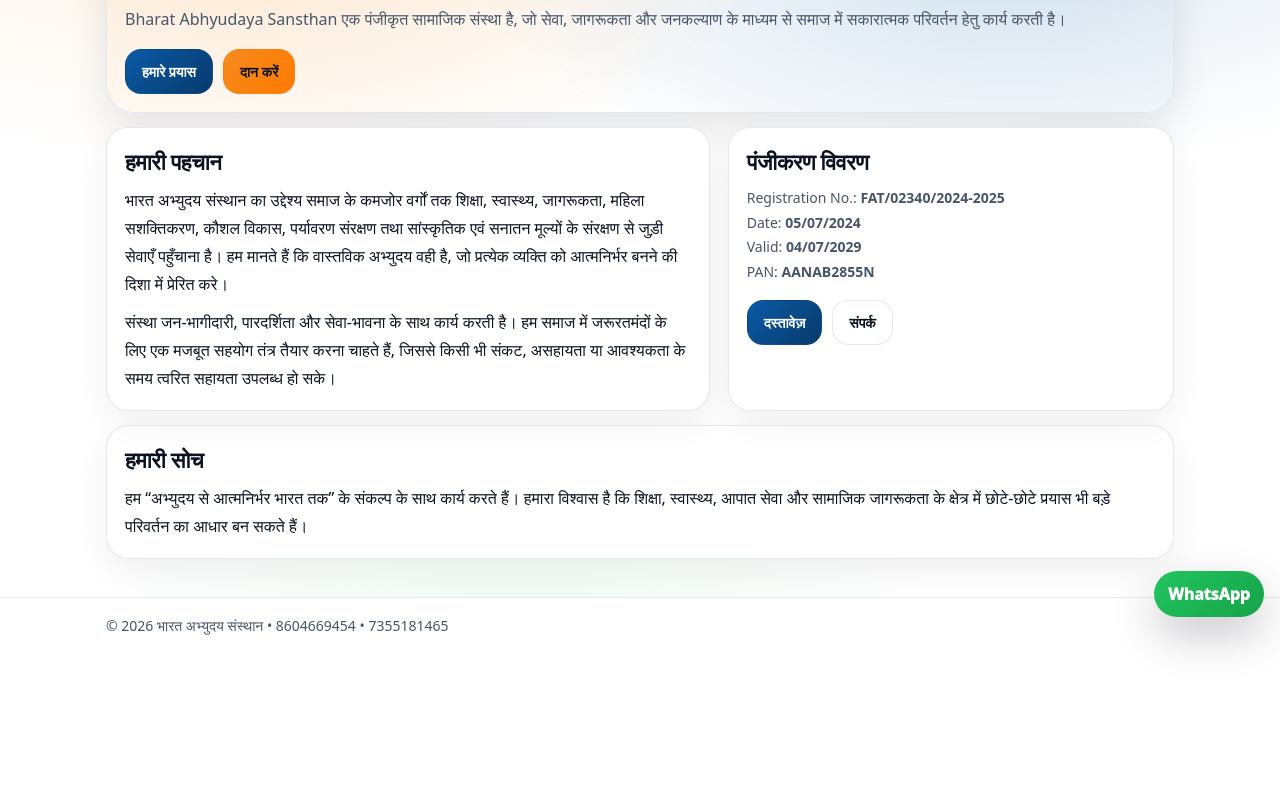
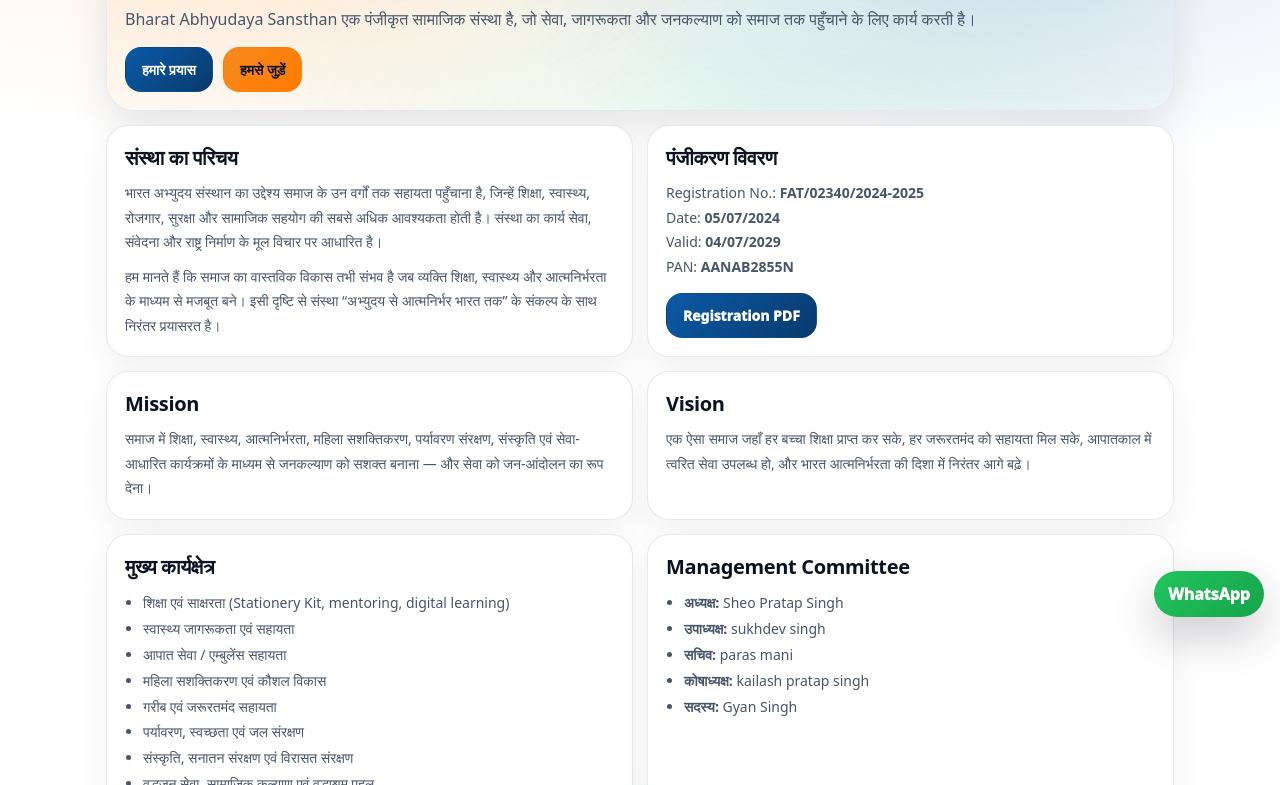
Before and after one commit to sheopratapsingh243-coder/bas-website, a plain HTML site: page about.html in a window 1280 px wide. Shown: the part 167-952 px from the top of the page. Before the commit the page ends 820 px from the top, so only its background shows below. Drawn offline with Linux system fonts and the light colour scheme.

Commit message:
Update about.html

```diff
--- a/about.html
+++ b/about.html
@@ -3,12 +3,13 @@
 <head>
   <meta charset="UTF-8" />
   <meta name="viewport" content="width=device-width, initial-scale=1"/>
-  <title>About Us | Bharat Abhyudaya Sansthan</title>
+  <title>About | Bharat Abhyudaya Sansthan</title>
 
   <style>
     :root{
       --brand:#0b5aa6;
       --accent:#f58b1f;
+      --green:#16a34a;
       --fg:#0b1220;
       --muted:#475569;
       --border:#e2e8f0;
@@ -32,7 +33,7 @@
     .wrap{max-width:var(--max);margin:0 auto;padding:0 16px}
     section{padding:28px 0}
     h1{margin:0;font-size:34px;letter-spacing:-.9px;line-height:1.15}
-    h2{margin:0;font-size:22px;letter-spacing:-.4px}
+    h2{margin:0;font-size:20px;letter-spacing:-.35px}
     p{margin:10px 0 0;line-height:1.75}
     .muted{color:var(--muted)}
     .small{font-size:14px}
@@ -135,6 +136,7 @@
       background:
         radial-gradient(900px 420px at 12% 0%, rgba(245,139,31,.20), transparent 60%),
         radial-gradient(900px 420px at 85% 10%, rgba(11,90,166,.18), transparent 60%),
+        radial-gradient(900px 420px at 60% 110%, rgba(34,197,94,.10), transparent 60%),
         linear-gradient(180deg, rgba(255,255,255,.88), rgba(255,255,255,.98));
       border-radius:28px;
       padding:18px;
@@ -143,13 +145,14 @@
 
     .card{
       background:#fff;border:1px solid rgba(226,232,240,.95);
-      border-radius:var(--radius);padding:18px;box-shadow:0 12px 34px rgba(2,6,23,.06);
+      border-radius:var(--radius);padding:18px;
+      box-shadow:0 12px 34px rgba(2,6,23,.06);
     }
 
     .grid{display:grid;grid-template-columns:1fr;gap:14px;margin-top:14px}
-    @media(min-width:980px){.grid{grid-template-columns:1.15fr .85fr;gap:18px}}
+    @media(min-width:980px){.grid{grid-template-columns:1fr 1fr;gap:14px}}
 
-    .btnRow{display:flex;flex-wrap:wrap;gap:10px;margin-top:16px}
+    .btnRow{display:flex;flex-wrap:wrap;gap:10px;margin-top:14px}
     .btn{
       border-radius:16px;padding:12px 16px;font-size:14px;
       border:1px solid rgba(226,232,240,.95);
@@ -164,6 +167,14 @@
     .btn.secondary{
       background:linear-gradient(135deg,var(--brand),#083a6c);
       color:#fff;border-color:transparent;
+    }
+
+    .list{
+      margin:10px 0 0;
+      padding:0 0 0 18px;
+      color:var(--muted);
+      line-height:1.85;
+      font-size:14px;
     }
 
     footer{
@@ -236,33 +247,33 @@
       <div class="hero">
         <h1 id="title">हमारे बारे में</h1>
         <p class="muted" id="subtitle">
-          Bharat Abhyudaya Sansthan एक पंजीकृत सामाजिक संस्था है, जो सेवा, जागरूकता और जनकल्याण के माध्यम से समाज में सकारात्मक परिवर्तन हेतु कार्य करती है।
+          Bharat Abhyudaya Sansthan एक पंजीकृत सामाजिक संस्था है, जो सेवा, जागरूकता और जनकल्याण को समाज तक पहुँचाने के लिए कार्य करती है।
         </p>
 
         <div class="btnRow">
-          <a class="btn secondary" href="initiatives.html" id="goInit">हमारे प्रयास</a>
-          <a class="btn primary" href="donate.html" id="goDonate">दान करें</a>
+          <a class="btn secondary" href="initiatives.html" id="seeBtn">हमारे प्रयास</a>
+          <a class="btn primary" href="contact.html" id="joinBtn">हमसे जुड़ें</a>
         </div>
       </div>
 
       <div class="grid">
 
         <div class="card">
-          <h2 id="h2a">हमारी पहचान</h2>
-          <p id="p1">
-            भारत अभ्युदय संस्थान का उद्देश्य समाज के कमजोर वर्गों तक शिक्षा, स्वास्थ्य, जागरूकता, महिला सशक्तिकरण, कौशल विकास, पर्यावरण संरक्षण तथा सांस्कृतिक एवं सनातन मूल्यों के संरक्षण से जुड़ी सेवाएँ पहुँचाना है।
-            हम मानते हैं कि वास्तविक अभ्युदय वही है, जो प्रत्येक व्यक्ति को आत्मनिर्भर बनने की दिशा में प्रेरित करे।
+          <h2 id="h2a">संस्था का परिचय</h2>
+          <p class="muted small" id="p1">
+            भारत अभ्युदय संस्थान का उद्देश्य समाज के उन वर्गों तक सहायता पहुँचाना है, जिन्हें शिक्षा, स्वास्थ्य, रोजगार, सुरक्षा और सामाजिक सहयोग की सबसे अधिक आवश्यकता होती है।
+            संस्था का कार्य सेवा, संवेदना और राष्ट्र निर्माण के मूल विचार पर आधारित है।
           </p>
 
-          <p id="p2">
-            संस्था जन-भागीदारी, पारदर्शिता और सेवा-भावना के साथ कार्य करती है। हम समाज में जरूरतमंदों के लिए एक मजबूत सहयोग तंत्र तैयार करना चाहते हैं,
-            जिससे किसी भी संकट, असहायता या आवश्यकता के समय त्वरित सहायता उपलब्ध हो सके।
+          <p class="muted small" id="p2">
+            हम मानते हैं कि समाज का वास्तविक विकास तभी संभव है जब व्यक्ति शिक्षा, स्वास्थ्य और आत्मनिर्भरता के माध्यम से मजबूत बने।
+            इसी दृष्टि से संस्था “अभ्युदय से आत्मनिर्भर भारत तक” के संकल्प के साथ निरंतर प्रयासरत है।
           </p>
         </div>
 
         <div class="card">
           <h2 id="h2b">पंजीकरण विवरण</h2>
-          <p class="small muted" style="margin-top:10px" id="reg">
+          <p class="small muted" id="reg" style="margin-top:10px">
             Registration No.: <b>FAT/02340/2024-2025</b><br>
             Date: <b>05/07/2024</b><br>
             Valid: <b>04/07/2029</b><br>
@@ -270,19 +281,52 @@
           </p>
 
           <div class="btnRow">
-            <a class="btn secondary" href="documents.html" id="docBtn">दस्तावेज़</a>
-            <a class="btn" href="contact.html" id="conBtn">संपर्क</a>
+            <a class="btn secondary" href="documents.html" id="docBtn">Registration PDF</a>
           </div>
         </div>
 
-      </div>
+        <div class="card">
+          <h2 id="h2c">Mission</h2>
+          <p class="muted small" id="mission">
+            समाज में शिक्षा, स्वास्थ्य, आत्मनिर्भरता, महिला सशक्तिकरण, पर्यावरण संरक्षण, संस्कृति एवं सेवा-आधारित कार्यक्रमों के माध्यम से
+            जनकल्याण को सशक्त बनाना — और सेवा को जन-आंदोलन का रूप देना।
+          </p>
+        </div>
 
-      <div class="card" style="margin-top:14px">
-        <h2 id="h2c">हमारी सोच</h2>
-        <p id="p3">
-          हम “अभ्युदय से आत्मनिर्भर भारत तक” के संकल्प के साथ कार्य करते हैं।
-          हमारा विश्वास है कि शिक्षा, स्वास्थ्य, आपात सेवा और सामाजिक जागरूकता के क्षेत्र में छोटे-छोटे प्रयास भी बड़े परिवर्तन का आधार बन सकते हैं।
-        </p>
+        <div class="card">
+          <h2 id="h2d">Vision</h2>
+          <p class="muted small" id="vision">
+            एक ऐसा समाज जहाँ हर बच्चा शिक्षा प्राप्त कर सके, हर जरूरतमंद को सहायता मिल सके, आपातकाल में त्वरित सेवा उपलब्ध हो,
+            और भारत आत्मनिर्भरता की दिशा में निरंतर आगे बढ़े।
+          </p>
+        </div>
+
+        <div class="card">
+          <h2 id="h2e">मुख्य कार्यक्षेत्र</h2>
+          <ul class="list" id="areas">
+            <li>शिक्षा एवं साक्षरता (Stationery Kit, mentoring, digital learning)</li>
+            <li>स्वास्थ्य जागरूकता एवं सहायता</li>
+            <li>आपात सेवा / एम्बुलेंस सहायता</li>
+            <li>महिला सशक्तिकरण एवं कौशल विकास</li>
+            <li>गरीब एवं जरूरतमंद सहायता</li>
+            <li>पर्यावरण, स्वच्छता एवं जल संरक्षण</li>
+            <li>संस्कृति, सनातन संरक्षण एवं विरासत संरक्षण</li>
+            <li>वृद्धजन सेवा, सामाजिक कल्याण एवं वृद्धाश्रम पहल</li>
+            <li>गौसेवा, गौशाला, पशु एवं वन्यजीव संरक्षण</li>
+          </ul>
+        </div>
+
+        <div class="card">
+          <h2 id="h2f">Management Committee</h2>
+          <ul class="list" id="committee">
+            <li><b>अध्यक्ष:</b> Sheo Pratap Singh</li>
+            <li><b>उपाध्यक्ष:</b> sukhdev singh</li>
+            <li><b>सचिव:</b> paras mani</li>
+            <li><b>कोषाध्यक्ष:</b> kailash pratap singh</li>
+            <li><b>सदस्य:</b> Gyan Singh</li>
+          </ul>
+        </div>
+
       </div>
 
     </div>
@@ -307,21 +351,45 @@
       m:{home:"⌂",a:"परिचय",w:"हमारे प्रयास",d:"दस्तावेज़",dn:"दान",c:"संपर्क"},
 
       title:"हमारे बारे में",
-      subtitle:"Bharat Abhyudaya Sansthan एक पंजीकृत सामाजिक संस्था है, जो सेवा, जागरूकता और जनकल्याण के माध्यम से समाज में सकारात्मक परिवर्तन हेतु कार्य करती है।",
+      subtitle:"Bharat Abhyudaya Sansthan एक पंजीकृत सामाजिक संस्था है, जो सेवा, जागरूकता और जनकल्याण को समाज तक पहुँचाने के लिए कार्य करती है।",
 
-      goInit:"हमारे प्रयास",
-      goDonate:"दान करें",
+      seeBtn:"हमारे प्रयास",
+      joinBtn:"हमसे जुड़ें",
 
-      h2a:"हमारी पहचान",
-      p1:"भारत अभ्युदय संस्थान का उद्देश्य समाज के कमजोर वर्गों तक शिक्षा, स्वास्थ्य, जागरूकता, महिला सशक्तिकरण, कौशल विकास, पर्यावरण संरक्षण तथा सांस्कृतिक एवं सनातन मूल्यों के संरक्षण से जुड़ी सेवाएँ पहुँचाना है। हम मानते हैं कि वास्तविक अभ्युदय वही है, जो प्रत्येक व्यक्ति को आत्मनिर्भर बनने की दिशा में प्रेरित करे।",
-      p2:"संस्था जन-भागीदारी, पारदर्शिता और सेवा-भावना के साथ कार्य करती है। हम समाज में जरूरतमंदों के लिए एक मजबूत सहयोग तंत्र तैयार करना चाहते हैं, जिससे किसी भी संकट, असहायता या आवश्यकता के समय त्वरित सहायता उपलब्ध हो सके।",
+      h2a:"संस्था का परिचय",
+      p1:"भारत अभ्युदय संस्थान का उद्देश्य समाज के उन वर्गों तक सहायता पहुँचाना है, जिन्हें शिक्षा, स्वास्थ्य, रोजगार, सुरक्षा और सामाजिक सहयोग की सबसे अधिक आवश्यकता होती है। संस्था का कार्य सेवा, संवेदना और राष्ट्र निर्माण के मूल विचार पर आधारित है।",
+      p2:"हम मानते हैं कि समाज का वास्तविक विकास तभी संभव है जब व्यक्ति शिक्षा, स्वास्थ्य और आत्मनिर्भरता के माध्यम से मजबूत बने। इसी दृष्टि से संस्था “अभ्युदय से आत्मनिर्भर भारत तक” के संकल्प के साथ निरंतर प्रयासरत है।",
 
       h2b:"पंजीकरण विवरण",
-      docBtn:"दस्तावेज़",
-      conBtn:"संपर्क",
+      docBtn:"Registration PDF",
 
-      h2c:"हमारी सोच",
-      p3:"हम “अभ्युदय से आत्मनिर्भर भारत तक” के संकल्प के साथ कार्य करते हैं। हमारा विश्वास है कि शिक्षा, स्वास्थ्य, आपात सेवा और सामाजिक जागरूकता के क्षेत्र में छोटे-छोटे प्रयास भी बड़े परिवर्तन का आधार बन सकते हैं।",
+      h2c:"Mission",
+      mission:"समाज में शिक्षा, स्वास्थ्य, आत्मनिर्भरता, महिला सशक्तिकरण, पर्यावरण संरक्षण, संस्कृति एवं सेवा-आधारित कार्यक्रमों के माध्यम से जनकल्याण को सशक्त बनाना — और सेवा को जन-आंदोलन का रूप देना।",
+
+      h2d:"Vision",
+      vision:"एक ऐसा समाज जहाँ हर बच्चा शिक्षा प्राप्त कर सके, हर जरूरतमंद को सहायता मिल सके, आपातकाल में त्वरित सेवा उपलब्ध हो, और भारत आत्मनिर्भरता की दिशा में निरंतर आगे बढ़े।",
+
+      h2e:"मुख्य कार्यक्षेत्र",
+      areas:[
+        "शिक्षा एवं साक्षरता (Stationery Kit, mentoring, digital learning)",
+        "स्वास्थ्य जागरूकता एवं सहायता",
+        "आपात सेवा / एम्बुलेंस सहायता",
+        "महिला सशक्तिकरण एवं कौशल विकास",
+        "गरीब एवं जरूरतमंद सहायता",
+        "पर्यावरण, स्वच्छता एवं जल संरक्षण",
+        "संस्कृति, सनातन संरक्षण एवं विरासत संरक्षण",
+        "वृद्धजन सेवा, सामाजिक कल्याण एवं वृद्धाश्रम पहल",
+        "गौसेवा, गौशाला, पशु एवं वन्यजीव संरक्षण"
+      ],
+
+      h2f:"Management Committee",
+      committee:[
+        "<b>अध्यक्ष:</b> Sheo Pratap Singh",
+        "<b>उपाध्यक्ष:</b> sukhdev singh",
+        "<b>सचिव:</b> paras mani",
+        "<b>कोषाध्यक्ष:</b> kailash pratap singh",
+        "<b>सदस्य:</b> Gyan Singh"
+      ],
 
       foot:"भारत अभ्युदय संस्थान"
     },
@@ -333,21 +401,45 @@
       m:{home:"⌂",a:"About",w:"Initiatives",d:"Documents",dn:"Donate",c:"Contact"},
 
       title:"About Us",
-      subtitle:"Bharat Abhyudaya Sansthan is a registered social organization working to create positive change through service, awareness and public welfare.",
+      subtitle:"Bharat Abhyudaya Sansthan is a registered social organization working to deliver service, awareness and public welfare initiatives to society.",
 
-      goInit:"Our Initiatives",
-      goDonate:"Donate",
+      seeBtn:"Our Initiatives",
+      joinBtn:"Get Involved",
 
-      h2a:"Who We Are",
-      p1:"Bharat Abhyudaya Sansthan is committed to serving society through education, health, awareness, women empowerment, skill development, environmental protection, and preservation of cultural and Sanatan values. We believe true upliftment is the one that inspires every individual towards self-reliance.",
-      p2:"We work with public participation, transparency, and a strong spirit of service. Our mission is to build a reliable support system for people in need, so that timely help is available during crisis, hardship, or emergencies.",
+      h2a:"Organization Overview",
+      p1:"Bharat Abhyudaya Sansthan works to support sections of society that need education, health, employment, safety and social assistance the most. Our work is rooted in service, compassion and nation-building values.",
+      p2:"We believe real development is possible only when individuals become strong through education, health and self-reliance. With this vision, we work continuously towards “Upliftment to Self-Reliant India.”",
 
       h2b:"Registration Details",
-      docBtn:"Documents",
-      conBtn:"Contact",
+      docBtn:"Registration PDF",
 
-      h2c:"Our Vision",
-      p3:"We work with the commitment of “Upliftment to Self-Reliant India”. We believe even small efforts in education, health, emergency support, and social awareness can become the foundation of a big change.",
+      h2c:"Mission",
+      mission:"To strengthen public welfare through education, health, self-reliance, women empowerment, environment protection, culture and service-based initiatives — and to turn service into a people’s movement.",
+
+      h2d:"Vision",
+      vision:"A society where every child can learn, every needy person receives support, emergency services reach on time, and India moves forward continuously towards self-reliance.",
+
+      h2e:"Core Areas of Work",
+      areas:[
+        "Education & literacy (stationery kits, mentoring, digital learning)",
+        "Health awareness and support",
+        "Emergency support / ambulance assistance",
+        "Women empowerment and skill development",
+        "Support for the poor and needy",
+        "Environment, cleanliness and water conservation",
+        "Culture, Sanatan protection and heritage conservation",
+        "Elderly care, social welfare and old age home initiatives",
+        "Gaushala, animal care and wildlife protection"
+      ],
+
+      h2f:"Management Committee",
+      committee:[
+        "<b>President:</b> Sheo Pratap Singh",
+        "<b>Vice President:</b> sukhdev singh",
+        "<b>Secretary:</b> paras mani",
+        "<b>Treasurer:</b> kailash pratap singh",
+        "<b>Member:</b> Gyan Singh"
+      ],
 
       foot:"Bharat Abhyudaya Sansthan"
     }
@@ -380,8 +472,8 @@
     document.getElementById("title").textContent=d.title;
     document.getElementById("subtitle").textContent=d.subtitle;
 
-    document.getElementById("goInit").textContent=d.goInit;
-    document.getElementById("goDonate").textContent=d.goDonate;
+    document.getElementById("seeBtn").textContent=d.seeBtn;
+    document.getElementById("joinBtn").textContent=d.joinBtn;
 
     document.getElementById("h2a").textContent=d.h2a;
     document.getElementById("p1").textContent=d.p1;
@@ -389,10 +481,18 @@
 
     document.getElementById("h2b").textContent=d.h2b;
     document.getElementById("docBtn").textContent=d.docBtn;
-    document.getElementById("conBtn").textContent=d.conBtn;
 
     document.getElementById("h2c").textContent=d.h2c;
-    document.getElementById("p3").textContent=d.p3;
+    document.getElementById("mission").textContent=d.mission;
+
+    document.getElementById("h2d").textContent=d.h2d;
+    document.getElementById("vision").textContent=d.vision;
+
+    document.getElementById("h2e").textContent=d.h2e;
+    document.getElementById("areas").innerHTML = d.areas.map(x=>`<li>${x}</li>`).join("");
+
+    document.getElementById("h2f").textContent=d.h2f;
+    document.getElementById("committee").innerHTML = d.committee.map(x=>`<li>${x}</li>`).join("");
 
     document.getElementById("foot").textContent=d.foot;
   }
```
